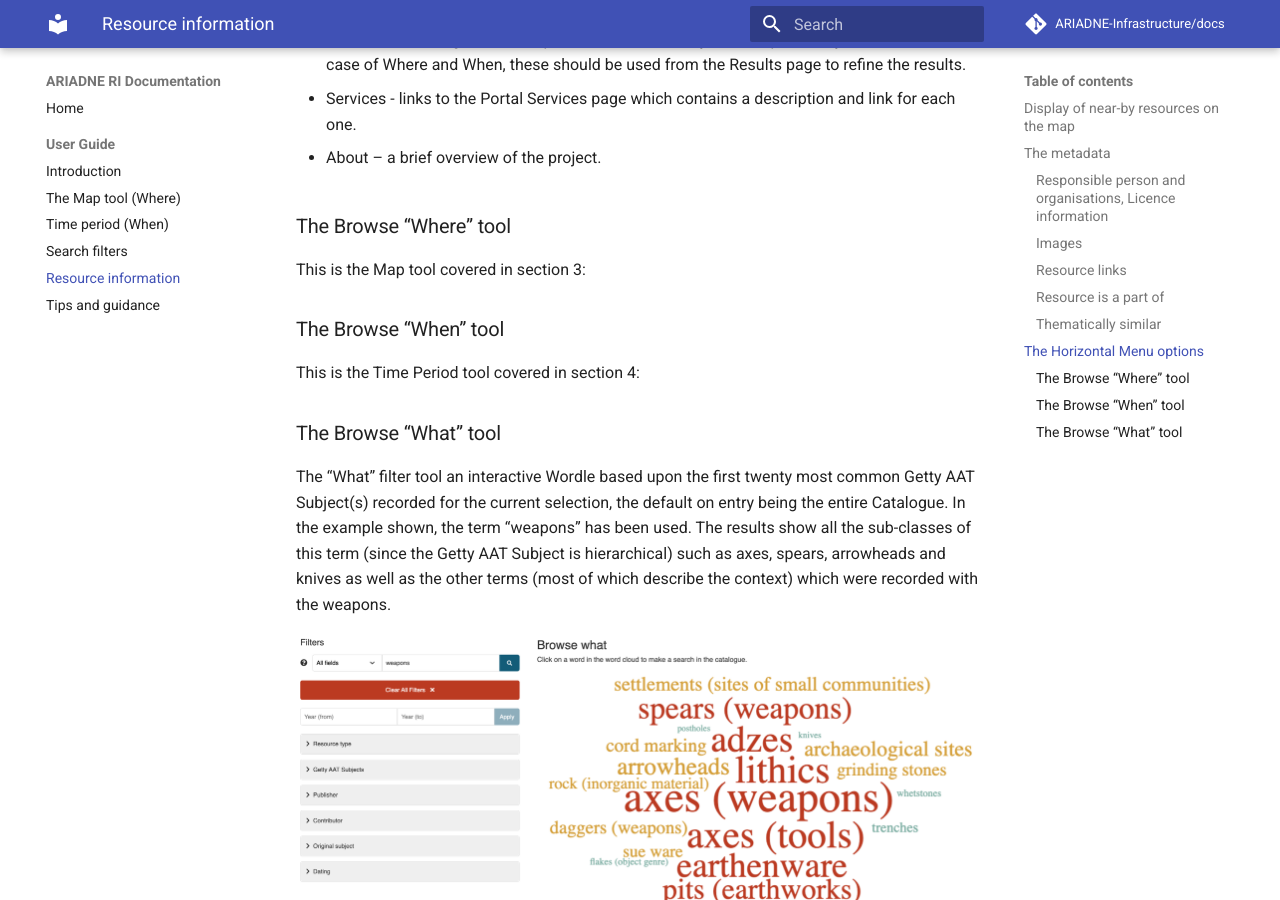
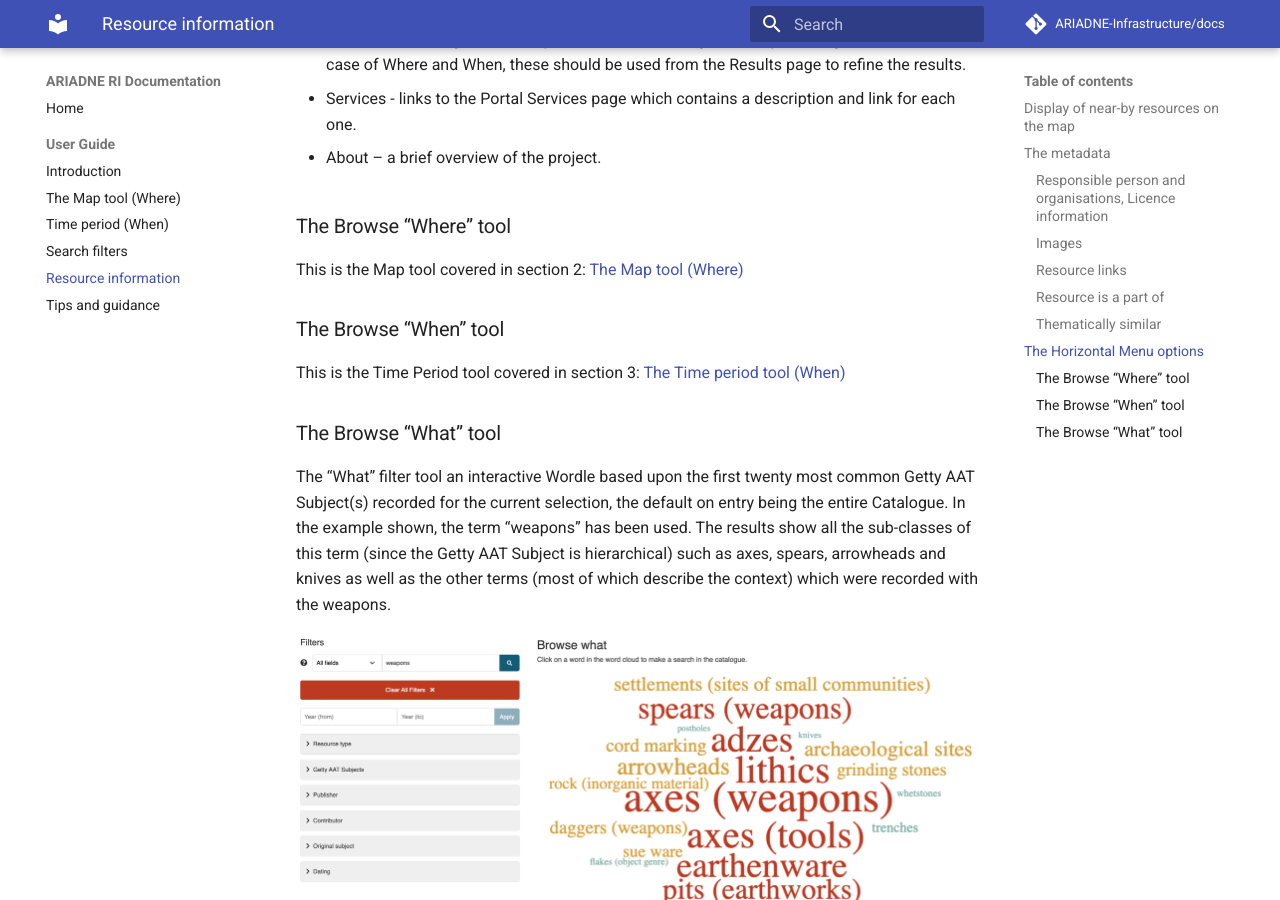
Before and after one commit to uoy-ads/hsds-data-catalogue-docs, an MkDocs documentation site: the page built from docs/Portal_User_Guide/Section-5_Resources.md, in a window 1280 px wide and 900 px high, scrolled down 8394 px. Built offline with MkDocs 1.6.1 and Material for MkDocs 9.7.7, drawn with Linux system fonts in a browser that asks for light colours; comment, search, counter and statistics services are not loaded.

Commit message:
Update Section-5_Resources.md

```diff
--- a/docs/Portal_User_Guide/Section-5_Resources.md
+++ b/docs/Portal_User_Guide/Section-5_Resources.md
@@ -111,11 +111,11 @@ There are four options in the horizontal menu across the top of the page:
 
 ### The Browse “Where” tool
 
-This is the Map tool covered in section 3:
+This is the Map tool covered in section 2: [The Map tool (Where)](https://ariadne-infrastructure.github.io/docs/Portal_User_Guide/Section-2_Map_Where/)
 
 ### The Browse “When” tool
 
-This is the Time Period tool covered in section 4:
+This is the Time Period tool covered in section 3: [The Time period tool (When)](https://ariadne-infrastructure.github.io/docs/Portal_User_Guide/Section-3_Time_period_When/)
 
 ### The Browse “What” tool
 
```
